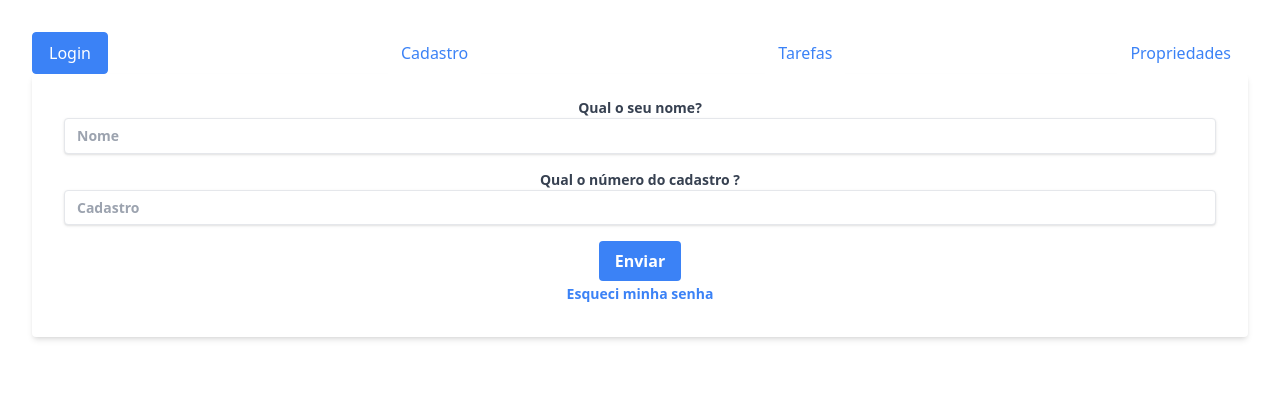
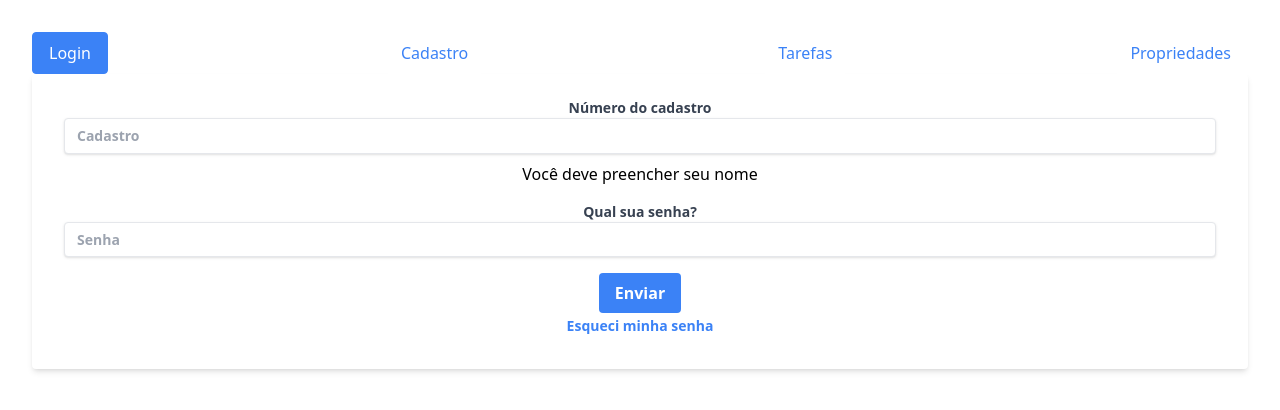
Before and after one commit to anaclaraborchardt/React-To-do, a React (Vite) app: page / in a window 1280 px wide. Shown: the top 410 px of the page. Built offline with nearby package versions, Linux system fonts and the light colour scheme.

Commit message:
onBlur, validation

```diff
--- a/src/form/Input.jsx
+++ b/src/form/Input.jsx
@@ -1,49 +1,69 @@
+import { useEffect } from "react";
 import {useState, useRef} from "react"
 import './Formulario.css'
 
 const Input = (cards) => {
-    const nameInputRef = useRef()
+    const passwordInputRef = useRef();
     const numberInputRef = useRef();
-    const [nameEnteredInput, setNameInput] = useState('')
-    const [numberEnteredInput, setNumberInput] = useState('')
-    const [validnameEnteredInput, setvalidNameInput] = useState(true)
-    const [validnumberEnteredInput, setvalidNumberInput] = useState(true)
-    const nameInputClasses = validnameEnteredInput ? 'valido' : 'invalido'
+    const [passwordEnteredInput, setPasswordInput] = useState('');
+    const [numberEnteredInput, setNumberInput] = useState('');
+    const [validpasswordEnteredInput, setvalidPasswordInput] = useState(true);
+    const [validnumberEnteredInput, setvalidNumberInput] = useState(false);
+    //inicialmente esse input não é acionado, por isso é false
+    const [numberTouched, setNumberTouched] = useState(false);
+
 
     const inputChangeHandler = (event) => {
-        setNameInput(event.target.value);
+        setPasswordInput(event.target.value);
     }
 
     const inputChangeHandlerNumber = (event) => {
         setNumberInput(event.target.value);
     }
 
+    const numberBlurHandler = event => {
+        setNumberTouched(true);
+
+        if(numberEnteredInput.trim() === ''){
+            setvalidNumberInput(false)
+            return;
+        }
+    }
+
+    useEffect(() => {
+        if(validnumberEnteredInput){
+            console.log("cadastro válido")
+        }
+    }, [validnumberEnteredInput])
+
     const submitChangeHandler = (event) => {
         event.preventDefault();
 
-        if(nameEnteredInput.trim() === ''){
-            setvalidNameInput(false)
+        setNumberTouched(true);
+
+        if(passwordEnteredInput.trim() === ''){
+            setvalidPasswordInput(false)
             return;
         }else if(numberEnteredInput.trim() === ''){
             setvalidNumberInput(false)
             return;
         }
-        setvalidNameInput(true);
+        setvalidPasswordInput(true);
         setvalidNumberInput(true);
 
-        const enteredNameValue = nameInputRef.current.value
+        const enteredPasswordValue = passwordInputRef.current.value
         const enteredNumberValue = numberInputRef.current.value
 
 
         const dadosUsuarioCadastrado = {
-            nameEnteredInput: nameEnteredInput,
+            passwordEnteredInput: passwordEnteredInput,
             numberEnteredInput: numberEnteredInput
         }
 
         localStorage.setItem('dadosUsuarioCadastrado', JSON.stringify(dadosUsuarioCadastrado))
         console.log(dadosUsuarioCadastrado)
 
-        setNameInput('');
+        setPasswordInput('');
         setNumberInput('');
 
 
@@ -53,31 +73,35 @@ const Input = (cards) => {
         <div className="w-full max-w-xs, divForms" >
             <form  className="bg-white shadow-md rounded px-8 pt-6 pb-8 mb-4"
                  onSubmit = {submitChangeHandler}>
-                 <div className="mb-4">
+
+                    <div className="mb-4">
                 <label className="block text-gray-700 text-sm font-bold mb-2"
-                    htmlFor="name">Qual o seu nome?
-                    <input type="text"
-                    onChange={inputChangeHandler}
-                    ref={nameInputRef}
-                    className="shadow appearance-none border rounded w-full py-2 px-3 text-gray-700
-                    leading-tight focus:outline-none focus:shadow-outline"
-                    placeholder="Nome"
-                    value={nameEnteredInput}></input>
-                    </label>
-                    {!validnameEnteredInput && <p>Você deve preencher seu nome</p>}
-                </div>
-                 <div className="mb-4">
-                <label className="block text-gray-700 text-sm font-bold mb-2"
-                    htmlFor="name">Qual o número do cadastro ?
+                    htmlFor="name">Número do cadastro
                     <input type="number"
                     onChange={inputChangeHandlerNumber}
+                    onBlur={numberBlurHandler}
                     ref={numberInputRef}
                     className="shadow appearance-none border rounded w-full py-2 px-3 text-gray-700
                     leading-tight focus:outline-none focus:shadow-outline"
                     placeholder="Cadastro"
                     value={numberEnteredInput}></input>
-                </label>
-                {!validnumberEnteredInput && <p>Você deve preencher o número do cadastro</p>}
+                    </label>
+                    {!validnumberEnteredInput && <p>Você deve preencher seu nome</p>}
+                </div>
+
+
+                 <div className="mb-4">
+                <label className="block text-gray-700 text-sm font-bold mb-2"
+                    htmlFor="name">Qual sua senha?
+                    <input type="text"
+                    onChange={inputChangeHandler}
+                    ref={passwordInputRef}
+                    className="shadow appearance-none border rounded w-full py-2 px-3 text-gray-700
+                    leading-tight focus:outline-none focus:shadow-outline"
+                    placeholder="Senha"
+                    value={passwordEnteredInput}></input>
+                    </label>
+                    {!validpasswordEnteredInput && <p>Você deve preencher sua senha</p>}
                 </div>
 
                 <button className="bg-blue-500 hover:bg-blue-700 text-white
```
